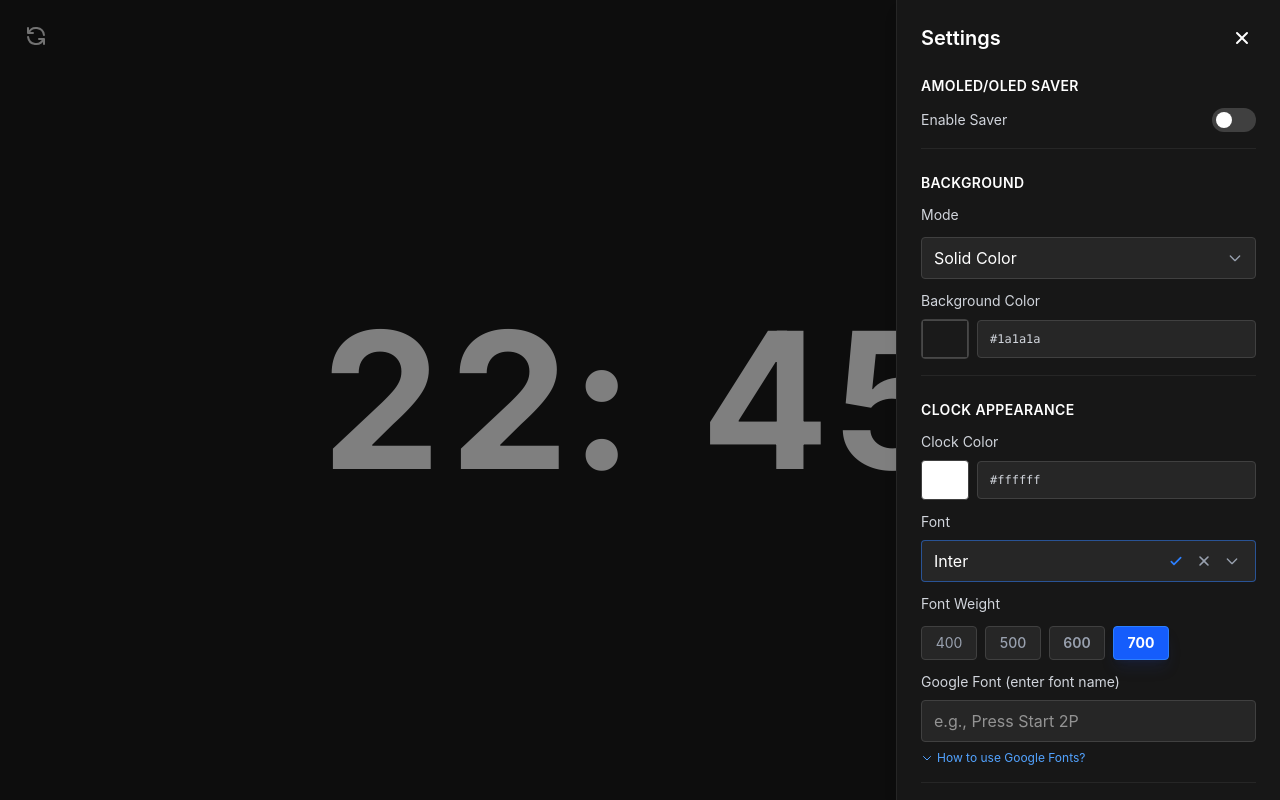
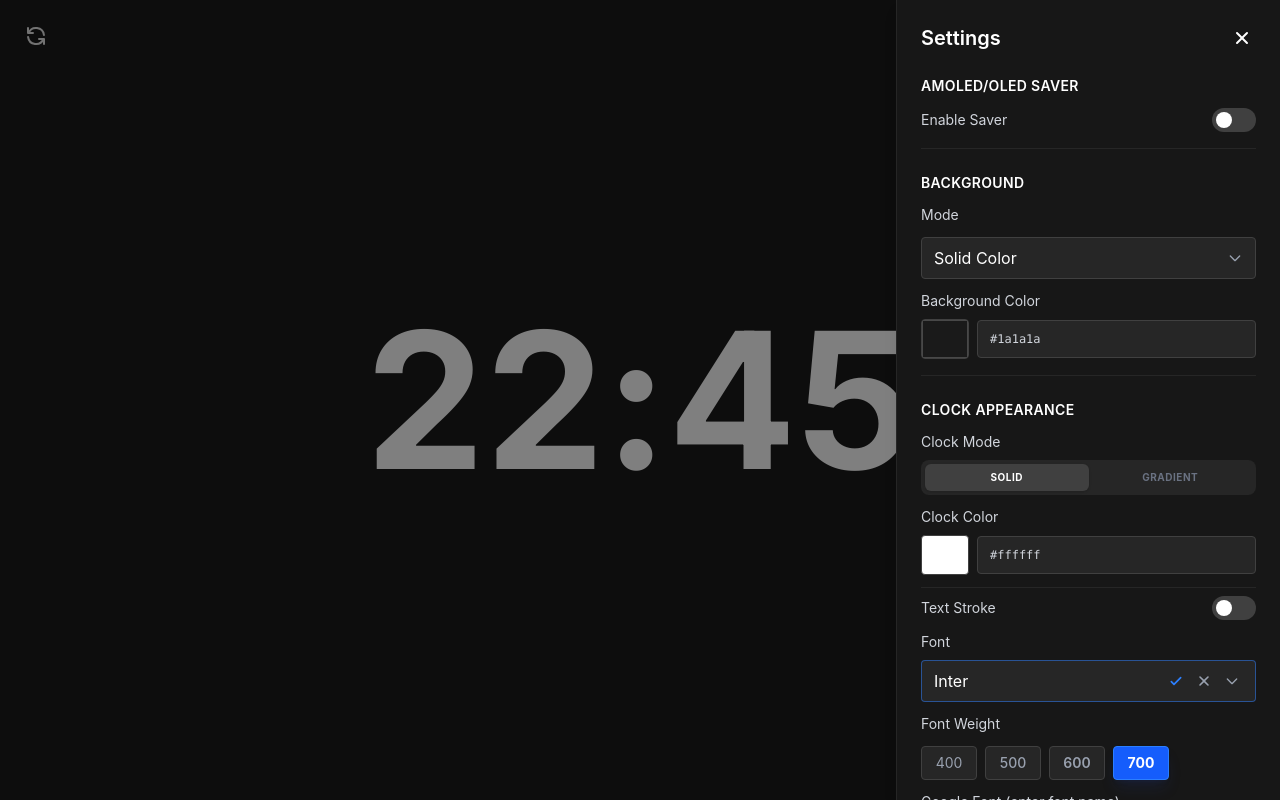
Before and after one commit to SanekxArcs/cusemit, a React (Vite) app: page / in a window 1280 px wide. Both pictures are taken after a click on the button 1244 px from the left and 36 px from the top of the page. Built offline with nearby package versions, Linux system fonts and the light colour scheme.

Commit message:
feat: introduce customizable clock display with a settings sheet and global state management.

```diff
--- a/src/App.tsx
+++ b/src/App.tsx
@@ -187,9 +187,8 @@ export function App() {
     }
 
     if (settings.backgroundMode === 'gradient') {
-      const angle = 135;
       return {
-        background: `linear-gradient(${angle}deg, ${settings.gradientStart}, ${settings.gradientEnd})`,
+        background: `linear-gradient(${settings.bgGradientAngle}deg, ${settings.gradientStart}, ${settings.gradientEnd})`,
         transition: reducedMotion ? 'none' : 'background 0.3s ease-in-out',
       };
     }
@@ -213,6 +212,7 @@ export function App() {
     settings.backgroundMode,
     settings.gradientStart,
     settings.gradientEnd,
+    settings.bgGradientAngle,
     settings.solidColor,
     settings.backgroundImage,
     settings.bgScale,
@@ -239,7 +239,14 @@ export function App() {
             time={time.main}
             ampm={time.ampm}
             ampmPosition={settings.ampmPosition}
+            clockMode={settings.clockMode}
             color={settings.clockColor}
+            gradientStart={settings.clockGradientStart}
+            gradientEnd={settings.clockGradientEnd}
+            gradientAngle={settings.clockGradientAngle}
+            showStroke={settings.showStroke}
+            strokeWidth={settings.strokeWidth}
+            strokeColor={settings.strokeColor}
             fontFamily={settings.customFontFamily || settings.fontFamily}
             scale={settings.scale}
             offsetX={settings.offsetX}
--- a/src/components/AnimatedNumber.tsx
+++ b/src/components/AnimatedNumber.tsx
@@ -5,12 +5,14 @@ interface AnimatedNumberProps {
   value: string
   prefersReducedMotion: boolean
   animationMode: 'slide-v' | 'slide-h' | 'fade' | 'zoom' | 'flip-v' | 'flip-h' | 'blur' | 'bounce' | 'rotate' | 'none'
+  style?: React.CSSProperties
 }
 
 export const AnimatedNumber: React.FC<AnimatedNumberProps> = ({
   value,
   prefersReducedMotion,
   animationMode,
+  style,
 }) => {
   const previousValue = React.useRef<string>(value)
 
@@ -19,7 +21,7 @@ export const AnimatedNumber: React.FC<AnimatedNumberProps> = ({
   }, [value])
 
   if (animationMode === 'none' || prefersReducedMotion) {
-    return <span className="inline-block tabular-nums" style={{ minWidth: '1ch' }}>{value}</span>;
+    return <span className="inline-block proportional-nums" style={style}>{value}</span>;
   }
 
   const getVariants = () => {
@@ -96,11 +98,10 @@ export const AnimatedNumber: React.FC<AnimatedNumberProps> = ({
       animate={variants.animate}
       exit={variants.exit}
       transition={transition}
-      className="inline-block tabular-nums"
+      className="inline-block proportional-nums"
       style={{
         display: 'inline-block',
-        minWidth: '1ch',
-        perspective: '1000px',
+        ...style
       }}
     >
       {value}
--- a/src/components/Clock.tsx
+++ b/src/components/Clock.tsx
@@ -9,7 +9,14 @@ interface ClockProps {
   time: string
   ampm?: string
   ampmPosition?: 'before' | 'after' | 'top' | 'bottom'
+  clockMode: 'solid' | 'gradient'
   color: string
+  gradientStart: string
+  gradientEnd: string
+  gradientAngle: number
+  showStroke: boolean
+  strokeWidth: number
+  strokeColor: string
   fontFamily: string
   scale: number
   offsetX: number
@@ -29,7 +36,14 @@ export const Clock: React.FC<ClockProps> = ({
   time,
   ampm,
   ampmPosition = 'after',
+  clockMode = 'solid',
   color,
+  gradientStart,
+  gradientEnd,
+  gradientAngle,
+  showStroke,
+  strokeWidth,
+  strokeColor,
   fontFamily,
   scale,
   offsetX,
@@ -109,6 +123,24 @@ export const Clock: React.FC<ClockProps> = ({
     },
   }
 
+  const textStyle: React.CSSProperties = clockMode === 'gradient' ? {
+    background: `linear-gradient(${gradientAngle}deg, ${gradientStart}, ${gradientEnd})`,
+    WebkitBackgroundClip: 'text',
+    WebkitTextFillColor: 'transparent',
+    backgroundClip: 'text',
+    color: 'transparent',
+  } : {
+    color: color,
+  };
+
+  if (showStroke) {
+    (textStyle as any).WebkitTextStroke = `${strokeWidth}px ${strokeColor}`;
+  }
+
+  const styleKey = clockMode === 'gradient'
+    ? `${gradientStart}-${gradientEnd}-${gradientAngle}-${showStroke}-${strokeWidth}-${strokeColor}`
+    : `${color}-${showStroke}-${strokeWidth}-${strokeColor}`;
+
   return (
     <AnimatePresence mode="wait">
       <motion.div
@@ -120,27 +152,26 @@ export const Clock: React.FC<ClockProps> = ({
           className="relative leading-none flex items-center justify-center"
           style={{
             fontSize: `${fontSize}px`,
-            color: color,
             fontFamily: fontFamilyCSS,
             fontWeight: fontWeight,
-            transition: prefersReducedMotion
-              ? 'color 0s'
-              : 'color 0.3s ease-in-out',
           }}
         >
           {/* Top Custom Text */}
           {showTopText && topText && !isTopTextHidden && (
             <div
-              className="absolute bottom-full mb-[0.2em] left-1/2 -translate-x-1/2 whitespace-nowrap opacity-60"
-              style={{ fontSize: '0.3em' }}
+              className="absolute bottom-full mb-[0.2em] left-1/2 -translate-x-1/2 whitespace-nowrap"
+              style={{
+                fontSize: '0.3em',
+              }}
             >
               <div className="flex items-center justify-center">
                 {Array.from(topText).map((char, index) => (
                   <AnimatedNumber
-                    key={`top-${index}`}
+                    key={`top-${index}-${styleKey}`}
                     value={char}
                     prefersReducedMotion={prefersReducedMotion}
                     animationMode={animationMode}
+                    style={{ ...textStyle, opacity: 0.6 }}
                   />
                 ))}
               </div>
@@ -148,13 +179,16 @@ export const Clock: React.FC<ClockProps> = ({
           )}
 
           {/* Main Time */}
-          <div className="flex items-center justify-center tabular-nums">
+          <div
+            className="flex items-center justify-center proportional-nums"
+          >
             {Array.from(time).map((char, index) => (
               <AnimatedNumber
-                key={`time-${index}`}
+                key={`time-${index}-${styleKey}`}
                 value={char}
                 prefersReducedMotion={prefersReducedMotion}
                 animationMode={animationMode}
+                style={textStyle}
               />
             ))}
           </div>
@@ -162,16 +196,19 @@ export const Clock: React.FC<ClockProps> = ({
           {/* Bottom Custom Text */}
           {showBottomText && bottomText && !isBottomTextHidden && (
             <div
-              className="absolute top-full mt-[0.2em] left-1/2 -translate-x-1/2 whitespace-nowrap opacity-60"
-              style={{ fontSize: '0.3em' }}
+              className="absolute top-full mt-[0.2em] left-1/2 -translate-x-1/2 whitespace-nowrap"
+              style={{
+                fontSize: '0.3em',
+              }}
             >
               <div className="flex items-center justify-center">
                 {Array.from(bottomText).map((char, index) => (
                   <AnimatedNumber
-                    key={`bottom-${index}`}
+                    key={`bottom-${index}-${styleKey}`}
                     value={char}
                     prefersReducedMotion={prefersReducedMotion}
                     animationMode={animationMode}
+                    style={{ ...textStyle, opacity: 0.6 }}
                   />
                 ))}
               </div>
@@ -190,16 +227,16 @@ export const Clock: React.FC<ClockProps> = ({
               )}
               style={{
                 fontSize: (ampmPosition === 'top' || ampmPosition === 'bottom') ? '0.35em' : '0.45em',
-                opacity: 0.8
               }}
             >
               <div className="flex items-center justify-center">
                 {Array.from(ampm).map((char, index) => (
                   <AnimatedNumber
-                    key={`ampm-${index}`}
+                    key={`ampm-${index}-${styleKey}`}
                     value={char}
                     prefersReducedMotion={prefersReducedMotion}
                     animationMode={animationMode}
+                    style={{ ...textStyle, opacity: 0.8 }}
                   />
                 ))}
               </div>
--- a/src/components/SettingsSheet.tsx
+++ b/src/components/SettingsSheet.tsx
@@ -377,6 +377,20 @@ export const SettingsSheet: React.FC<SettingsSheetProps> = ({
                       onChange={(color) => updateSetting('gradientEnd', color)}
                       label="Gradient End"
                     />
+                    <div className="space-y-2 pt-1">
+                      <label className="block text-sm text-gray-400 mb-2 tabular-nums">
+                        Gradient Angle: {settings.bgGradientAngle}°
+                      </label>
+                      <input
+                        type="range"
+                        min="0"
+                        max="360"
+                        step="1"
+                        value={settings.bgGradientAngle}
+                        onChange={(e) => updateSetting('bgGradientAngle', parseInt(e.target.value))}
+                        className="w-full h-1.5 bg-neutral-800 rounded-lg appearance-none cursor-pointer accent-blue-600"
+                      />
+                    </div>
                     <div className="flex items-center justify-between mt-3">
                       <span className="text-sm text-gray-300">Animated Gradient</span>
                       <button
@@ -451,7 +465,7 @@ export const SettingsSheet: React.FC<SettingsSheetProps> = ({
 
                     <div className="space-y-4 pt-2 border-t border-neutral-800">
                       <div>
-                        <label className="block text-sm text-gray-400 mb-2 tabular-nums">
+                        <label className="block text-sm text-gray-400 mb-2 proportional-nums">
                           Image Scale: {(settings.bgScale * 100).toFixed(0)}%
                         </label>
                         <input
@@ -466,7 +480,7 @@ export const SettingsSheet: React.FC<SettingsSheetProps> = ({
                       </div>
 
                       <div>
-                        <label className="block text-sm text-gray-400 mb-2 tabular-nums">
+                        <label className="block text-sm text-gray-400 mb-2 proportional-nums">
                           Image Horizontal: {settings.bgOffsetX.toFixed(0)}%
                         </label>
                         <input
@@ -481,7 +495,7 @@ export const SettingsSheet: React.FC<SettingsSheetProps> = ({
                       </div>
 
                       <div>
-                        <label className="block text-sm text-gray-400 mb-2 tabular-nums">
+                        <label className="block text-sm text-gray-400 mb-2 proportional-nums">
                           Image Vertical: {settings.bgOffsetY.toFixed(0)}%
                         </label>
                         <input
@@ -508,11 +522,112 @@ export const SettingsSheet: React.FC<SettingsSheetProps> = ({
 
               <Section title="Clock Appearance">
                 <div className="space-y-3">
-                  <ColorPicker
-                    value={settings.clockColor}
-                    onChange={(color) => updateSetting('clockColor', color)}
-                    label="Clock Color"
-                  />
+                  <div className="space-y-2">
+                    <label className="block text-sm text-gray-300">Clock Mode</label>
+                    <div className="flex bg-neutral-800 p-1 rounded-lg">
+                      <button
+                        onClick={() => updateSetting('clockMode', 'solid')}
+                        className={cn(
+                          "flex-1 py-1.5 text-[10px] font-bold uppercase tracking-wider rounded-md transition-all",
+                          settings.clockMode === 'solid' ? "bg-neutral-700 text-white shadow-sm" : "text-gray-500 hover:text-gray-300"
+                        )}
+                      >
+                        Solid
+                      </button>
+                      <button
+                        onClick={() => updateSetting('clockMode', 'gradient')}
+                        className={cn(
+                          "flex-1 py-1.5 text-[10px] font-bold uppercase tracking-wider rounded-md transition-all",
+                          settings.clockMode === 'gradient' ? "bg-neutral-700 text-white shadow-sm" : "text-gray-500 hover:text-gray-300"
+                        )}
+                      >
+                        Gradient
+                      </button>
+                    </div>
+                  </div>
+
+                  {settings.clockMode === 'solid' ? (
+                    <ColorPicker
+                      value={settings.clockColor}
+                      onChange={(color) => updateSetting('clockColor', color)}
+                      label="Clock Color"
+                    />
+                  ) : (
+                    <div className="space-y-3 p-3 rounded-lg bg-neutral-900/50 border border-neutral-800">
+                      <ColorPicker
+                        value={settings.clockGradientStart}
+                        onChange={(color) => updateSetting('clockGradientStart', color)}
+                        label="Gradient Start"
+                      />
+                      <ColorPicker
+                        value={settings.clockGradientEnd}
+                        onChange={(color) => updateSetting('clockGradientEnd', color)}
+                        label="Gradient End"
+                      />
+                      <div className="space-y-2 pt-1">
+                        <label className="block text-sm text-gray-400 mb-2 tabular-nums">
+                          Gradient Angle: {settings.clockGradientAngle}°
+                        </label>
+                        <input
+                          type="range"
+                          min="0"
+                          max="360"
+                          step="1"
+                          value={settings.clockGradientAngle}
+                          onChange={(e) => updateSetting('clockGradientAngle', parseInt(e.target.value))}
+                          className="w-full h-1.5 bg-neutral-800 rounded-lg appearance-none cursor-pointer accent-blue-600"
+                        />
+                      </div>
+                    </div>
+                  )}
+
+                  <div className="space-y-4 pt-2 border-t border-neutral-800">
+                    <div className="flex items-center justify-between">
+                      <span className="text-sm text-gray-300">Text Stroke</span>
+                      <button
+                        onClick={() => updateSetting('showStroke', !settings.showStroke)}
+                        className={cn(
+                          "relative inline-flex h-6 w-11 items-center rounded-full transition-colors focus:outline-none",
+                          settings.showStroke ? "bg-blue-600" : "bg-neutral-700"
+                        )}
+                      >
+                        <span
+                          className={cn(
+                            "inline-block h-4 w-4 transform rounded-full bg-white transition-transform",
+                            settings.showStroke ? "translate-x-6" : "translate-x-1"
+                          )}
+                        />
+                      </button>
+                    </div>
+
+                    {settings.showStroke && (
+                      <motion.div
+                        initial={{ opacity: 0, height: 0 }}
+                        animate={{ opacity: 1, height: 'auto' }}
+                        className="space-y-3 overflow-hidden"
+                      >
+                        <div className="space-y-2">
+                          <label className="block text-sm text-gray-400 mb-2 tabular-nums">
+                            Stroke Width: {settings.strokeWidth}px
+                          </label>
+                          <input
+                            type="range"
+                            min="0.1"
+                            max="10"
+                            step="0.1"
+                            value={settings.strokeWidth}
+                            onChange={(e) => updateSetting('strokeWidth', parseFloat(e.target.value))}
+                            className="w-full h-1.5 bg-neutral-800 rounded-lg appearance-none cursor-pointer accent-blue-600"
+                          />
+                        </div>
+                        <ColorPicker
+                          value={settings.strokeColor}
+                          onChange={(color) => updateSetting('strokeColor', color)}
+                          label="Stroke Color"
+                        />
+                      </motion.div>
+                    )}
+                  </div>
 
                   <div className="relative" ref={dropdownRef}>
                     <label className="block text-sm text-gray-300 mb-2">
@@ -1055,7 +1170,7 @@ export const SettingsSheet: React.FC<SettingsSheetProps> = ({
               <Section title="Position & Scale">
                 <div className="space-y-4">
                   <div>
-                    <label className="block text-sm text-gray-300 mb-2 tabular-nums">
+                    <label className="block text-sm text-gray-300 mb-2 proportional-nums">
                       Scale: {(settings.scale * 100).toFixed(0)}%
                     </label>
                     <input
@@ -1072,7 +1187,7 @@ export const SettingsSheet: React.FC<SettingsSheetProps> = ({
                   </div>
 
                   <div>
-                    <label className="block text-sm text-gray-300 mb-2 tabular-nums">
+                    <label className="block text-sm text-gray-300 mb-2 proportional-nums">
                       Horizontal Position: {settings.offsetX.toFixed(0)}%
                     </label>
                     <input
@@ -1089,7 +1204,7 @@ export const SettingsSheet: React.FC<SettingsSheetProps> = ({
                   </div>
 
                   <div>
-                    <label className="block text-sm text-gray-300 mb-2 tabular-nums">
+                    <label className="block text-sm text-gray-300 mb-2 proportional-nums">
                       Vertical Position: {settings.offsetY.toFixed(0)}%
                     </label>
                     <input
--- a/src/store/settings.ts
+++ b/src/store/settings.ts
@@ -10,6 +10,7 @@ export interface ClockSettings {
   solidColor: string;
   gradientStart: string;
   gradientEnd: string;
+  bgGradientAngle: number;
   animatedGradient: boolean;
   backgroundImage: string;
   bgScale: number;
@@ -17,7 +18,14 @@ export interface ClockSettings {
   bgOffsetY: number;
 
   // Clock appearance
+  clockMode: 'solid' | 'gradient';
   clockColor: string;
+  clockGradientStart: string;
+  clockGradientEnd: string;
+  clockGradientAngle: number;
+  showStroke: boolean;
+  strokeWidth: number;
+  strokeColor: string;
   fontFamily: string;
   customFontFamily: string;
   fontWeight: number;
@@ -56,12 +64,20 @@ const DEFAULT_SETTINGS: ClockSettings = {
   solidColor: '#1a1a1a',
   gradientStart: '#1a1a1a',
   gradientEnd: '#2d2d2d',
+  bgGradientAngle: 135,
   animatedGradient: false,
   backgroundImage: '',
   bgScale: 1.1,
   bgOffsetX: 50,
   bgOffsetY: 50,
+  clockMode: 'solid',
   clockColor: '#ffffff',
+  clockGradientStart: '#ffffff',
+  clockGradientEnd: '#666666',
+  clockGradientAngle: 135,
+  showStroke: false,
+  strokeWidth: 1,
+  strokeColor: '#000000',
   fontFamily: 'Inter',
   customFontFamily: '',
   fontWeight: 700,
```
